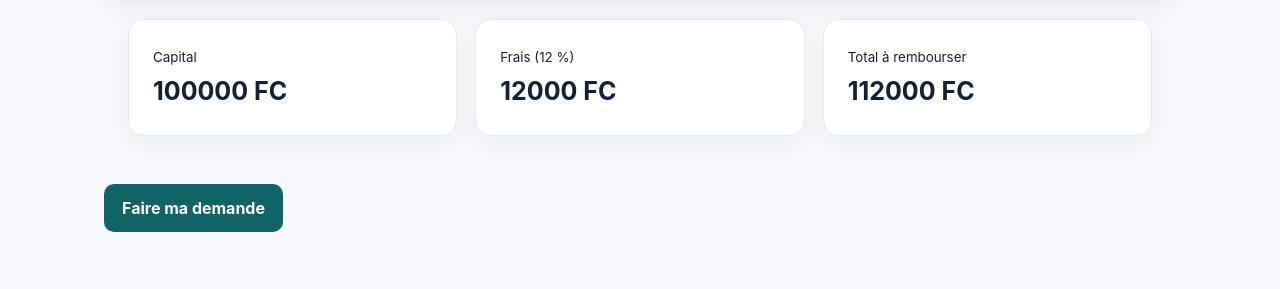
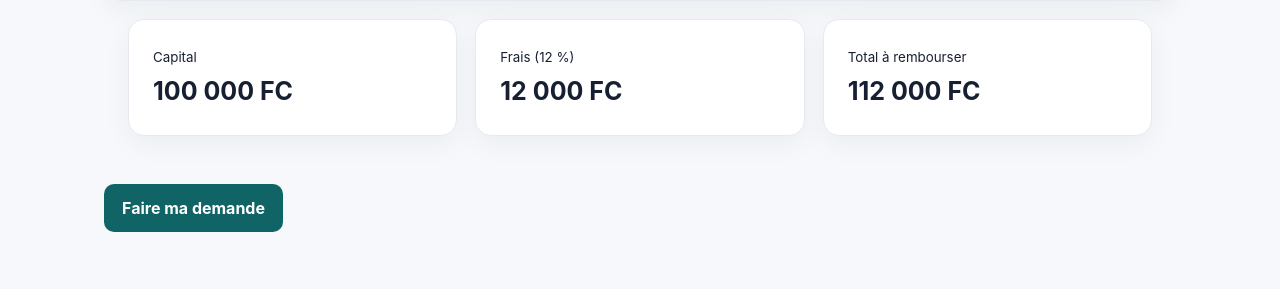
Before and after one commit to Biggo02/DEFA, a Django app: page /simulateur/ in a window 1280 px wide. Shown: the part 463-752 px from the top of the page. Run offline with Django 5.2, Linux system fonts and the light colour scheme.

Commit message:
Format simulator amounts with thousands separators

```diff
--- a/backend/templates/simulator.html
+++ b/backend/templates/simulator.html
@@ -1 +1 @@
-{% extends 'base.html' %}{% block title %}Simulateur DEFA{% endblock %}{% block content %}<section class="page"><span class="pill">SIMULATEUR</span><h1>Simulez votre prêt</h1><p>Montants uniquement par tranches de 100 000 FC.</p><form method="post" class="card form"><div><label>Montant souhaité (FC)</label><input name="amount" type="number" min="100000" step="100000" value="{{ amount }}" required></div>{% csrf_token %}<button class="btn">Calculer</button></form>{% if not valid %}<div class="alert">Montant invalide. Minimum 100 000 FC et uniquement des multiples de 100 000 FC.</div>{% endif %}<div class="grid three"><div class="card"><small>Capital</small><strong>{{ amount|floatformat:0 }} FC</strong></div><div class="card"><small>Frais (12 %)</small><strong>{{ fee|floatformat:0 }} FC</strong></div><div class="card"><small>Total à rembourser</small><strong>{{ total|floatformat:0 }} FC</strong></div></div><a class="btn" href="/inscription/">Faire ma demande</a></section>{% endblock %}
+{% extends 'base.html' %}{% load humanize %}{% block title %}Simulateur DEFA{% endblock %}{% block content %}<section class="page"><span class="pill">SIMULATEUR</span><h1>Simulez votre prêt</h1><p>Montants uniquement par tranches de 100 000 FC.</p><form method="post" class="card form"><div><label>Montant souhaité (FC)</label><input name="amount" type="number" min="100000" step="100000" value="{{ amount }}" required></div>{% csrf_token %}<button class="btn">Calculer</button></form>{% if not valid %}<div class="alert">Montant invalide. Minimum 100 000 FC et uniquement des multiples de 100 000 FC.</div>{% endif %}<div class="grid three"><div class="card"><small>Capital</small><strong>{{ amount|floatformat:0|intcomma }} FC</strong></div><div class="card"><small>Frais (12 %)</small><strong>{{ fee|floatformat:0|intcomma }} FC</strong></div><div class="card"><small>Total à rembourser</small><strong>{{ total|floatformat:0|intcomma }} FC</strong></div></div><a class="btn" href="/inscription/">Faire ma demande</a></section>{% endblock %}
```
